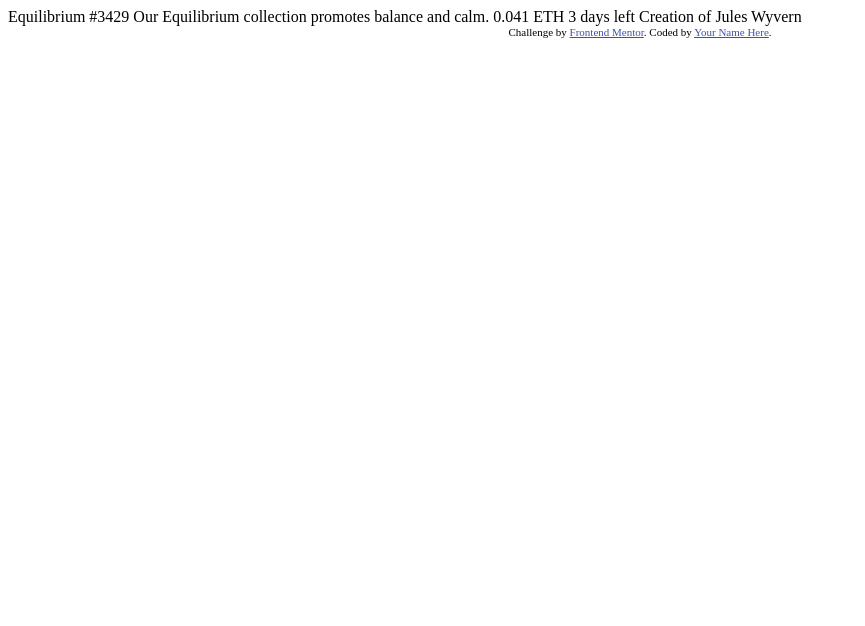
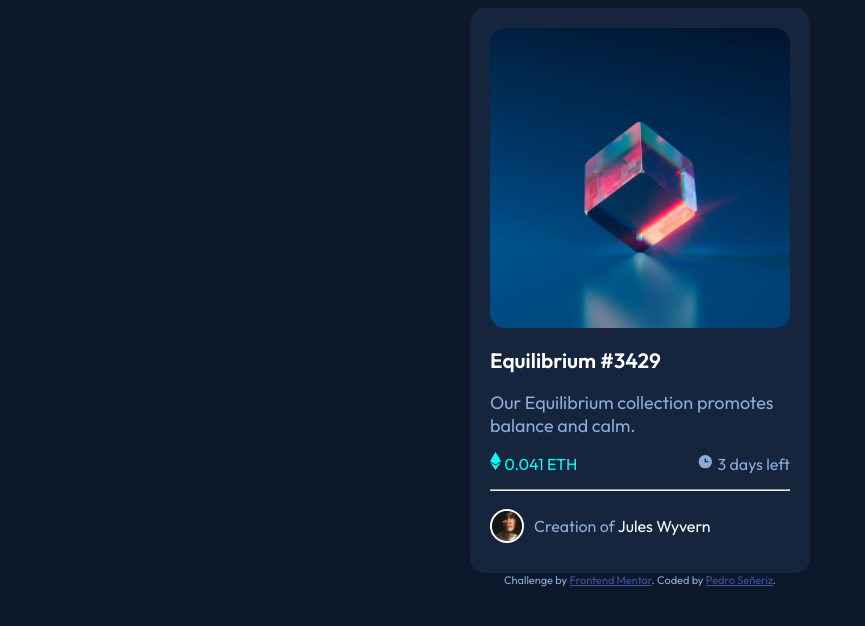
Before and after one commit to PedroS2001/NTF-card-component-frontendmentor, a website: page index.html in a window 1280 px wide. Shown: the whole page, without its empty margins (0-865 px from the left). Drawn offline with Linux system fonts and the light colour scheme.

Commit message:
casi terminado

```diff
--- a/index.html
+++ b/index.html
@@ -1,8 +1,10 @@
 <!DOCTYPE html>
 <html lang="en">
+
 <head>
   <meta charset="UTF-8">
-  <meta name="viewport" content="width=device-width, initial-scale=1.0"> <!-- displays site properly based on user's device -->
+  <meta name="viewport" content="width=device-width, initial-scale=1.0">
+  <!-- displays site properly based on user's device -->
 
   <link rel="icon" type="image/png" sizes="32x32" href="./images/favicon-32x32.png">
 
@@ -10,24 +12,66 @@
 
   <!-- Feel free to remove these styles or customise in your own stylesheet 👍 -->
   <style>
-    .attribution { font-size: 11px; text-align: center; }
-    .attribution a { color: hsl(228, 45%, 44%); }
+    .attribution {
+      width: 100%;
+      font-size: 11px;
+      text-align: center;
+    }
+
+    .attribution a {
+      color: hsl(228, 45%, 44%);
+    }
   </style>
+
+  <link rel="preconnect" href="https://fonts.googleapis.com">
+  <link rel="preconnect" href="https://fonts.gstatic.com" crossorigin>
+  <link href="https://fonts.googleapis.com/css2?family=Outfit:wght@300;400;600&display=swap" rel="stylesheet">
+
+  <link rel="stylesheet" href="css/estilos.css">
 </head>
+
 <body>
 
-  Equilibrium #3429
+  <main>
 
-  Our Equilibrium collection promotes balance and calm.
+    <div class="card">
+      <div class="imagen">
+        <img src="images/image-equilibrium.jpg" alt="Imagen principal">
+      </div>
 
-  0.041 ETH
-  3 days left
+      <div class="card-title"> Equilibrium #3429 </div>
+      <p class="card-text"> Our Equilibrium collection promotes balance and calm. </p>
 
-  Creation of Jules Wyvern
+      <div class="features">
+        <div>
+          <i> <img src="./images/icon-ethereum.svg" alt=""> </i>
+          <span class="eth">   0.041 ETH </span>
+        </div>
+        <div>
+          <i> <img src="./images/icon-clock.svg" alt=""> </i>
+          <span>  3 days left </span>
+        </div>
+      </div>
+
+      <hr>
+
+      <div class="autor">
+        <img src="./images/image-avatar.png" alt="">
+        <span> Creation of <span> Jules Wyvern </span> </span>
+      </div>
+    </div>
+
+  </main>
+
+
+
+
+
 
   <div class="attribution">
     Challenge by <a href="https://www.frontendmentor.io?ref=challenge" target="_blank">Frontend Mentor</a>.
-    Coded by <a href="#">Your Name Here</a>.
+    Coded by <a href="#">Pedro Señeriz</a>.
   </div>
 </body>
+
 </html>
--- /dev/null
+++ b/scss/estilos.scss
@@ -0,0 +1,89 @@
+$primary-softblue : hsl(215, 51%, 70%);
+$primary-cyan: hsl(178, 100%, 50%);
+
+$neutral-mainBG: hsl(217, 54%, 11%);
+$neutral-cardBG: hsl(216, 50%, 16%);
+$neutral-line: hsl(215, 32%, 27%);
+$neutral-white: hsl(0, 0%, 100%);
+
+$border-radius: 15px;
+
+
+@import url('https://fonts.googleapis.com/css2?family=Outfit:wght@300;400;600&display=swap');
+body{
+    display: flex;
+    align-items: center;
+    flex-flow: row wrap;
+    justify-content: center;
+    p{
+        font-size: 18px;
+    }
+    font-family: 'Outfit', sans-serif;
+    background-color: $neutral-mainBG;
+    color: $primary-softblue;
+
+}
+
+
+
+.card{
+    width: 300px;
+    padding: 20px;
+    border-radius: $border-radius;
+    background-color: $neutral-cardBG;
+
+    .imagen{
+        img{
+            border-radius: $border-radius;
+            width: 100%;
+        }
+    }
+
+    .card-title{
+        font-size: 1.3em;
+        font-weight: 600;
+        color: $neutral-white;
+        margin-top: 15px;
+        margin-bottom: 15px;
+        &:hover{
+            color: $primary-cyan;
+        }
+    }
+
+    .card-text{
+        margin-bottom: 15px;
+        // font-size: 18px;
+
+    }
+
+    .features{
+        display: flex;
+        justify-content: space-between;
+        align-items: center;
+        .eth{
+            color: $primary-cyan;
+        }
+        margin-bottom: 15px;
+    }
+
+
+
+    .autor{
+        display: flex;
+        align-items: center;
+        img{
+            margin: 10px 10px 10px 0;
+            width: 30px;
+            border: 2px solid $neutral-white;
+            border-radius: 50%;
+        }
+        span{
+            span{
+                color: $neutral-white;
+                &:hover{
+                    color: $primary-cyan;
+                }
+            }
+        }
+    }
+}
```
Also changed, not shown: package.json (added, +26 -0 lines), css/estilos.css (added), 2 other files.
